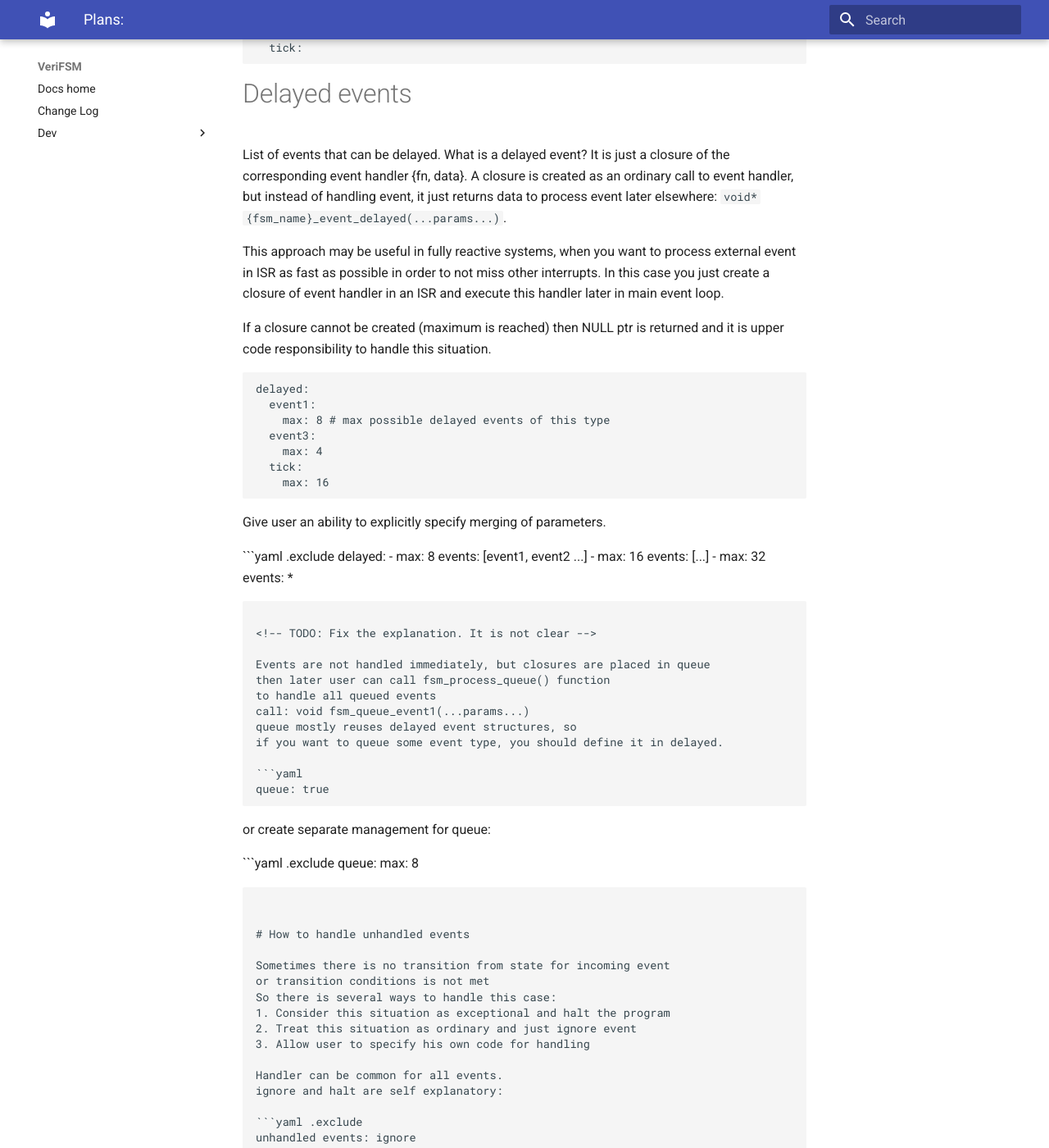
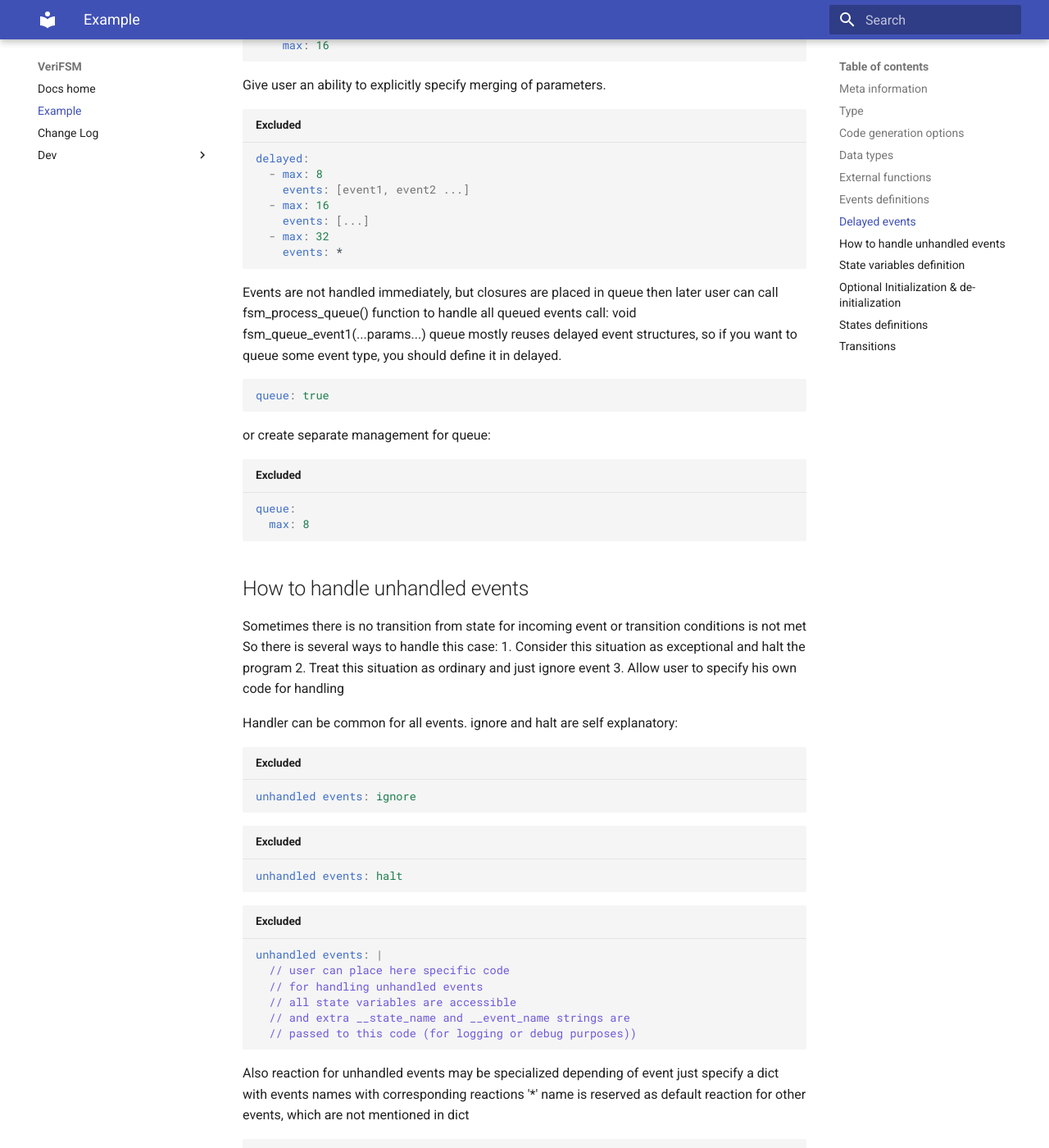
Before and after one commit to nikolskiy/fsm_gen, an MkDocs documentation site: the page built from docs/ex1.md, in a window 1280 px wide and 1400 px high, scrolled down 3566 px. Shown: the whole window at 82% size. Built offline with MkDocs 1.6.1 and Material for MkDocs 9.7.7, drawn with Linux system fonts in a browser that asks for light colours; some of the changed text lies outside the part shown.

Commit message:
Add Markdown codeblock filter.

````diff
--- a/docs/ex1.md
+++ b/docs/ex1.md
@@ -1,43 +1,16 @@
-# Plans:
-1. Add include ability, to share data-types, external definitions, etc among specs
-2. Data types
-3. External definitions
-4. DSL for 'if' sections
-5. DSL for enter/exit/do sections
-6. Upgrade delayed and queued event specs and handling: merge parameters
-7. Fall-through event handling?
+# FSM example
 
-```yaml .exclude
-   case:
-      transitions:
+Define a simple example.
 
-        - when: tick
-          do: ticks_num++
-          fallthrough: true
+## Meta information
 
-        - from: s1
-          to: s2
-          when: tick
-          if: ticks_num > 10
-```
-
-After handling this transition, tick event handler continue to process
-other transitions.
-This approach breaks to some extent semantic of an FSM: one event - one transition
-esp. on conditional transitions.
-We may restrict fall-through transition handling only to self-loops without 'if',
-then it is almost the same as to add code of 'do' actions from fall-though transition
-to all other transitions for this event.
-Only problem here is when other branches are not taken and we go to unhandled event code.
-To avoid this mismatch in semantic, we may explicitly update 'do' sections from other
-branches.
-But for practice fall-through handling may be very useful: saves code and simplifies specification
+Name is required.
 
 ```yaml
 name: example1
 ```
 
-# Type
+## Type
 
 Static type assumes only one copy of fsm per executable
 intended use is creation on program startup and deletion
@@ -47,7 +20,7 @@ all functions work on this hidden state
 i.e. passing of state is not assumed
 only parameters for even handlers
 
-```yaml .exclude
+```yaml title="Excluded"
 type: static
 ```
 
@@ -60,7 +33,7 @@ for these states
 type: dynamic
 ```
 
-# Code generation options
+## Code generation options
 
 These options are not mandatory
 by default names for files are: {name}.h and {name}.c
@@ -101,7 +74,7 @@ source:
     }
 ```
 
-# Data types TODO
+## Data types
 
 Move data types to separate spec and put here only include stmt
 do not generate data type declarations in fsm code
@@ -129,12 +102,12 @@ Data types allocation scheme:
 The main idea is to give simple and efficient memory
 management for small embedded systems.
 
-# External functions TODO
+## External functions
 
 Can be used in conditions it is responsibility of user
 to guarantee that these functions are pure.
 
-```yaml .exclude
+```yaml title="Excluded"
 pure_functions:
   function1:
     result: type
@@ -148,7 +121,7 @@ Can be used only in code that has some effects:
   'do' actions
   'enter'/'exit'
 
-```yaml .exclude
+```yaml title="Excluded"
 functions:
   # if result is not specified, then function is treated as procedure
   function2:
@@ -156,7 +129,7 @@ functions:
       ....
 ```
 
-# Events definitions
+## Events definitions
 
 Events are central idea of an FSM.
 All transitions (state variables modifications and action code execution)
@@ -184,7 +157,7 @@ events:
   tick:
 ```
 
-# Delayed events
+## Delayed events
 
 List of events that can be delayed.
 What is a delayed event?
@@ -213,7 +186,7 @@ delayed:
 
 Give user an ability to explicitly specify merging of parameters.
 
-```yaml .exclude
+```yaml title="Excluded"
 delayed:
   - max: 8
     events: [event1, event2 ...]
@@ -238,13 +211,13 @@ queue: true
 
 or create separate management for queue:
 
-```yaml .exclude
+```yaml title="Excluded"
 queue:
   max: 8
 ```
 
 
-# How to handle unhandled events
+## How to handle unhandled events
 
 Sometimes there is no transition from state for incoming event
 or transition conditions is not met
@@ -256,15 +229,15 @@ So there is several ways to handle this case:
 Handler can be common for all events.
 ignore and halt are self explanatory:
 
-```yaml .exclude
+```yaml title="Excluded"
 unhandled events: ignore
 ```
 
-```yaml .exclude
+```yaml title="Excluded"
 unhandled events: halt
 ```
 
-```yaml .exclude
+```yaml title="Excluded"
 unhandled events: |
   // user can place here specific code
   // for handling unhandled events
@@ -289,7 +262,7 @@ unhandled events:
     // 1234
 ```
 
-# State variables definition
+## State variables definition
 
 There is one extra hidden variable is added
 to track current state
@@ -303,7 +276,7 @@ state variables:
     char: 0
 ```
 
-# Optional Initialization & de-initialization
+## Optional Initialization & de-initialization
 
 User may define specific actions on FSM creation/destroy
 to handle some complex initialization of state variables
@@ -321,7 +294,7 @@ deinit: |
   // FSM data should not be de-allocated yet
 ```
 
-# States definitions
+## States definitions
 
 Each state can have optional entry/exit actions
 Enter actions are executed after transition actions and
@@ -358,8 +331,7 @@ Mandatory definition of initial state
 initial state: state3
 ```
 
-
-# Transitions
+## Transitions
 
 The most interesting part of FSM specification
 
@@ -388,7 +360,7 @@ transitions:
 we may define several transitions in one definition
 actually, next definition is shortcut for two:
 
-```yaml .exclude
+```yaml title="Excluded"
     - from: state1
       ...
     and
@@ -442,15 +414,17 @@ so next definition is adding self-loops on event 'tick'
 
 Here is the trickiest definition
 it actually defines four transitions:
-1. state1->state3 on event1
-2. state1->state3 on event3
-3. state2->state3 on event1
-4. state2->state3 on event3
-BUT NB!: event1 and event3 parameters must be exactly the same
-         because all these transitions effectively share the same 'do' section
-         we may loose requirements for definitions without 'do' section, but
-         it may lead to some mess, because of different semantic handling of
-         definitions depending on presence of 'do' section, which might be undesirable
+
+   1. state1->state3 on event1
+   2. state1->state3 on event3
+   3. state2->state3 on event1
+   4. state2->state3 on event3
+
+BUT NB!: `event1` and `event3` parameters must be exactly the same
+because all these transitions effectively share the same 'do' section
+we may loose requirements for definitions without 'do' section, but
+it may lead to some mess, because of different semantic handling of
+definitions depending on presence of 'do' section, which might be undesirable
 
 ```yaml
   - from: [state1, state2]
--- a/mkdocs.yaml
+++ b/mkdocs.yaml
@@ -21,3 +21,12 @@ plugins:
       nav_file: README.md
       implicit_index: true
       tab_length: 2
+
+markdown_extensions:
+  - pymdownx.highlight:
+      anchor_linenums: true
+      line_spans: __span
+      pygments_lang_class: true
+  - pymdownx.inlinehilite
+  - pymdownx.snippets
+  - pymdownx.superfences
````
Also changed, not shown: other parts of docs/ex1.md (+1 -1 lines), docs/README.md (+1 -0 lines), docs/dev/README.md (+1 -0 lines), docs/dev/plans.md (+36 -0 lines), pyproject.toml (+9 -0 lines), 7 other files.
